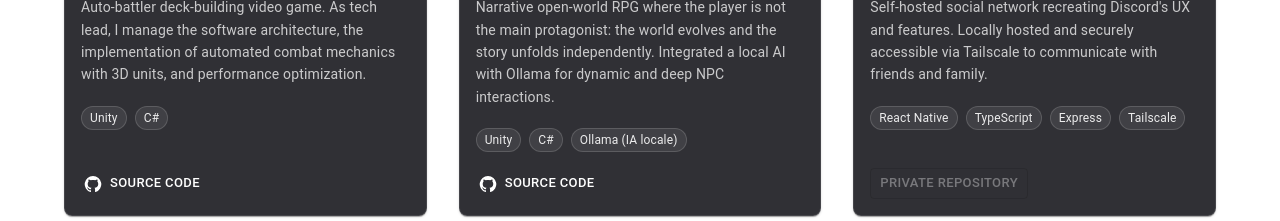
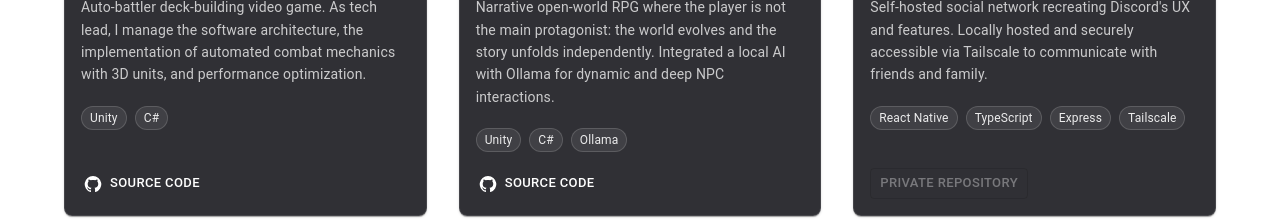
Before and after one commit to LucHL/LucHL, a React app: page /LucHL/ in a window 1280 px wide. Shown: the part 1100-1321 px from the top of the page. Built offline with nearby package versions, Linux system fonts and the light colour scheme; the HTML template or start-up script is replaced by a standard one.

Commit message:
fix: correction IA => AI & add 'mcp' in experiences

```diff
--- a/src/data/experienceData.ts
+++ b/src/data/experienceData.ts
@@ -10,7 +10,7 @@ export const experiences: Experience[] = [
         id: "el2i",
         company: "EL2I",
         logoUrl: "/logos/el2i.png",
-        stack: ["PHP", "Laravel", "HTML", "CSS", "JavaScript"]
+        stack: ["PHP", "Laravel", "HTML", "CSS", "JavaScript", "AI", "MCP"]
     },
     {
         id: "epitech2",
--- a/src/data/projectsData.ts
+++ b/src/data/projectsData.ts
@@ -17,7 +17,7 @@ export const projects: Project[] = [
     {
         id: "eclipse",
         title: "ECLIPSE",
-        stack: ["Unity", "C#", "Ollama (IA locale)"],
+        stack: ["Unity", "C#", "Ollama"],
         githubUrl: "https://github.com/LuchL/Eclipse",
         isPrivate: false,
     },
```
